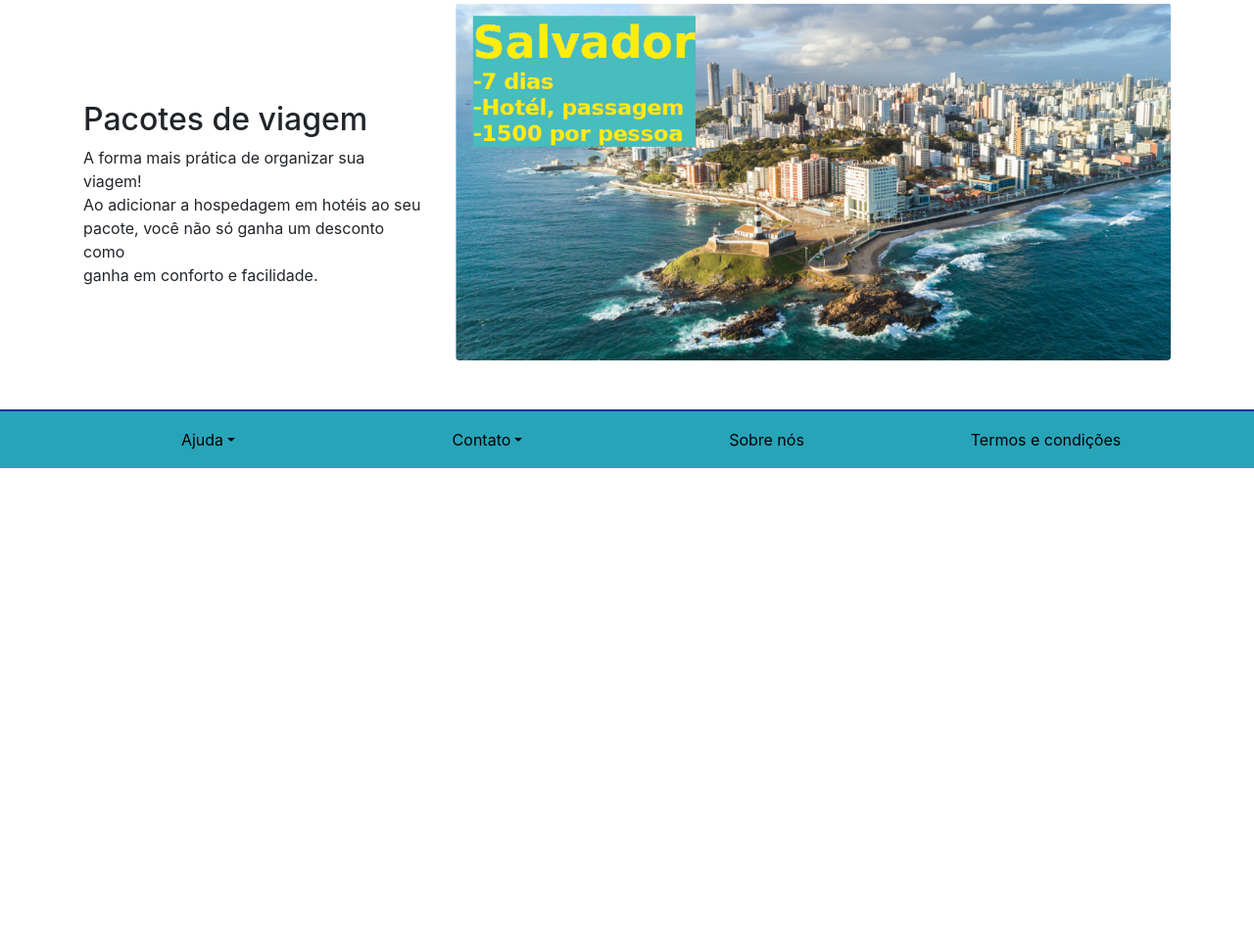
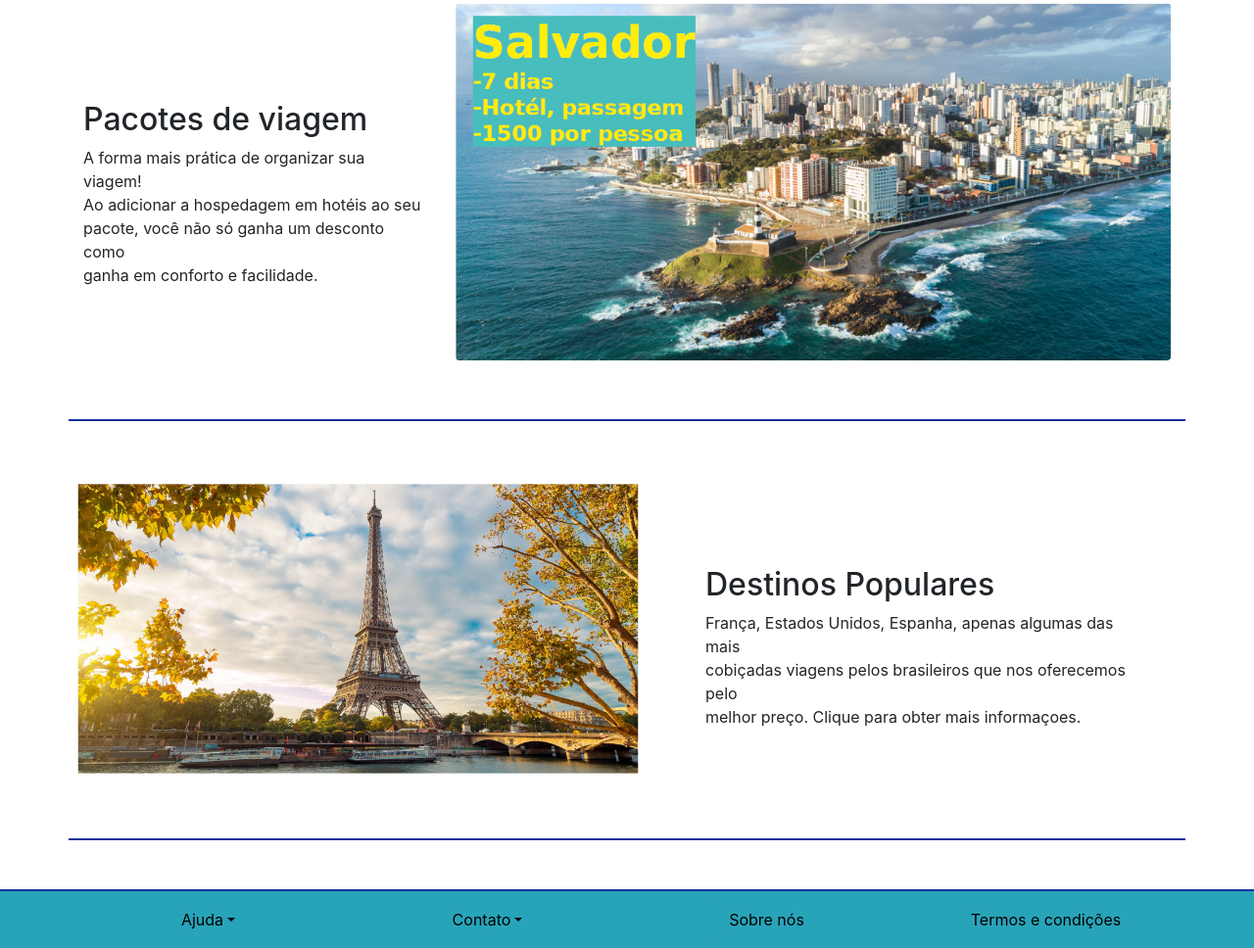
Before and after one commit to JoseDPiva/Projeto-WEB-II, a plain HTML site: page index.html in a window 1280 px wide. Shown: the part 624-1592 px from the top of the page at 98% size. Before the commit the page ends 1102 px from the top, so only its background shows below. Drawn offline with nearby package versions, Linux system fonts and the light colour scheme.

Commit message:
mudanças home page

```diff
--- a/css/custom.css
+++ b/css/custom.css
@@ -51,6 +51,13 @@
     background-color: rgb(22, 47, 160);
 }
 
+#section-pacotes-home {
+    border-bottom-style: solid;
+    border-bottom-width: 2px;
+    border-bottom-color: rgb(22, 47, 160);
+    padding-bottom: 60px;
+}
+
 #p-pacotes-home {
     margin-bottom: -0px;
 }
@@ -77,3 +84,22 @@
 #btn-sobre-nos {
     background-color:  rgb(40, 164, 185);
 }
+
+#paris {
+    scale: 90%;
+    max-width: 100%;
+    height: auto;
+    margin-left: -37px;
+}
+
+#div-destinos-populares-home {
+    margin-top: 100px;
+    margin-left: -30px;
+}
+
+#section-destinos-pop-home {
+    border-bottom-style: solid;
+    border-bottom-width: 2px;
+    border-bottom-color: rgb(22, 47, 160);
+    padding-bottom: 50px;
+}
--- a/index.html
+++ b/index.html
@@ -70,7 +70,7 @@
   </section>
 </body>
 
-<section class="container mt-5">
+<section class="container mt-5" id="section-pacotes-home">
   <div class="row">
     <div class="col-lg-4" id="div-pacotes-home">
       <h2>Pacotes de viagem</h2>
@@ -83,6 +83,20 @@
       <img src="img/salvador.jpg" alt="salvador" id="img-salvador" class="rounded float-left img-fluid">
     </div>
 
+  </div>
+</section>
+
+<section class="container mt-5" id="section-destinos-pop-home">
+  <div class="row">
+    <div class="col-lg-7">
+      <img src="img/paris.jpg" alt="torre-eiffel" id="paris" class="float-left">
+    </div>
+    <div class="col-lg-5" id="div-destinos-populares-home">
+      <h2>Destinos Populares</h2>
+      <p class="mb-0">França, Estados Unidos, Espanha, apenas algumas das mais</p>
+      <p class="mb-0">cobiçadas viagens pelos brasileiros que nos oferecemos pelo</p>
+      <p>melhor preço. Clique para obter mais informaçoes.</p>
+    </div>
   </div>
 </section>
 
```
Also changed, not shown: img/paris.jpg (added).
